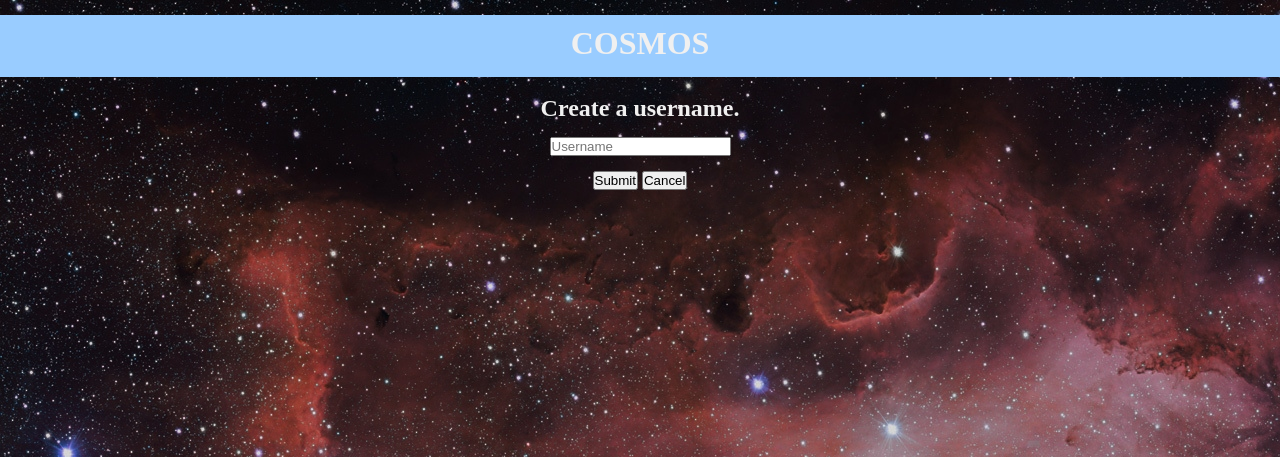
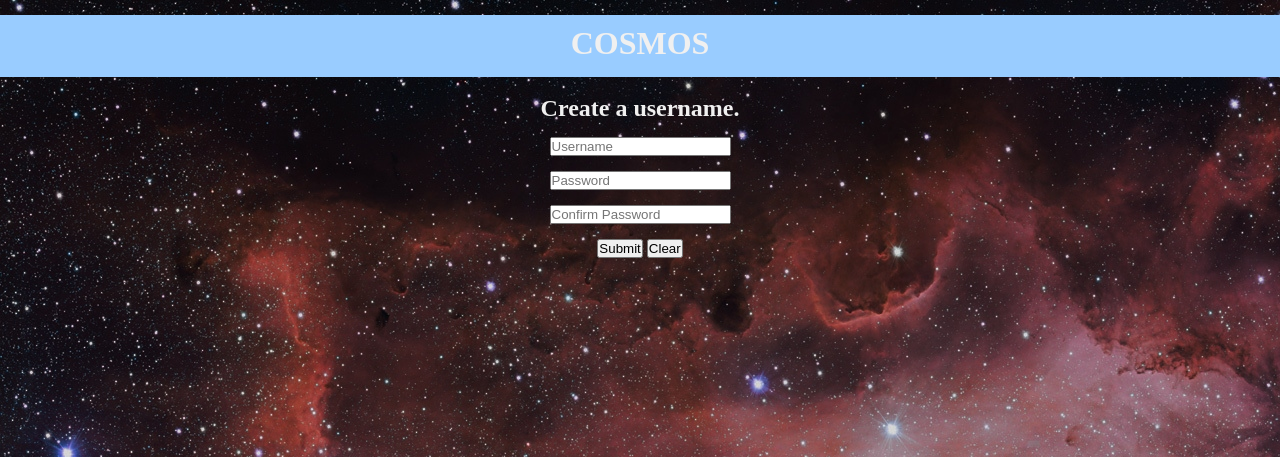
Before and after one commit to stuycs-softdev/proj3-6-COSMOS, a Python web app: template templates/register.html in a window 1280 px wide. Shown: the top 457 px of the page. Run offline with Jinja, Linux system fonts and the light colour scheme; the template is opened without the code that fills it, so the values that code supplies are empty; some web fonts are replaced.

Commit message:
Update register.html

```diff
--- a/templates/register.html
+++ b/templates/register.html
@@ -15,11 +15,14 @@
     <form class="credentialForm" id="registerForm" action=" {{ url_for('register')}} " method="post">
       <h2>Create a username.</h2>
       <input type="text" name="username" size="20" placeholder="Username"/><br>
+      <input type="text" name="password" size="20" placeholder="Password"/><br>
+      <input type="text" name="cpassword" size="20" placeholder="Confirm Password"/><br>
 
       <div class="formButtons">
-	<input type="submit" name="login">
-	<button class="cancel" type="button">Cancel</button>
+	<input type="submit" name="button" value="Submit">
+	<input type="reset" name="button" value="Clear">
       </div>
+
     </form>
 
     {% if error=="empty" %}
```
